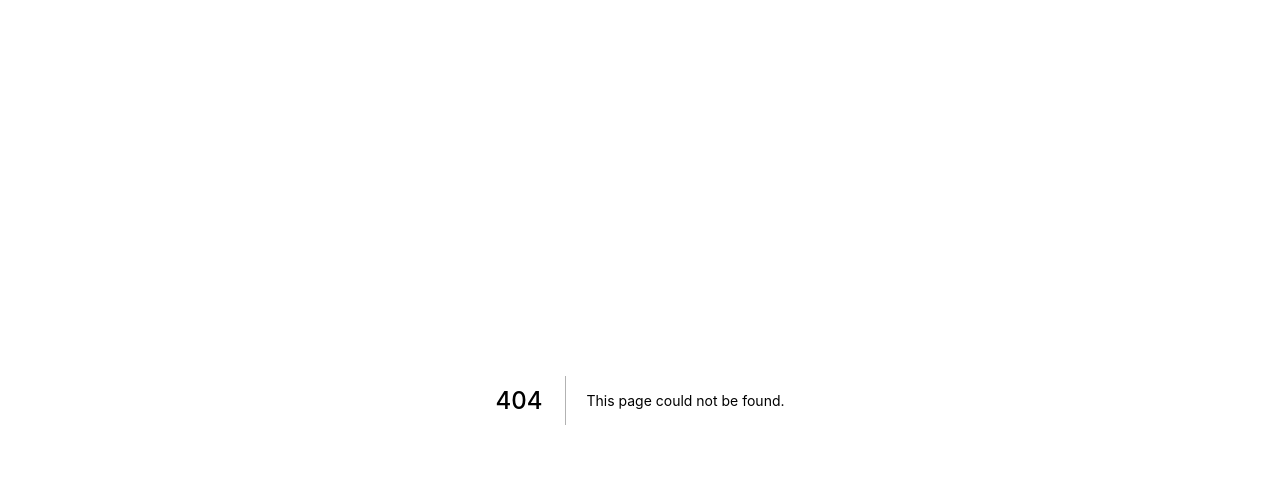
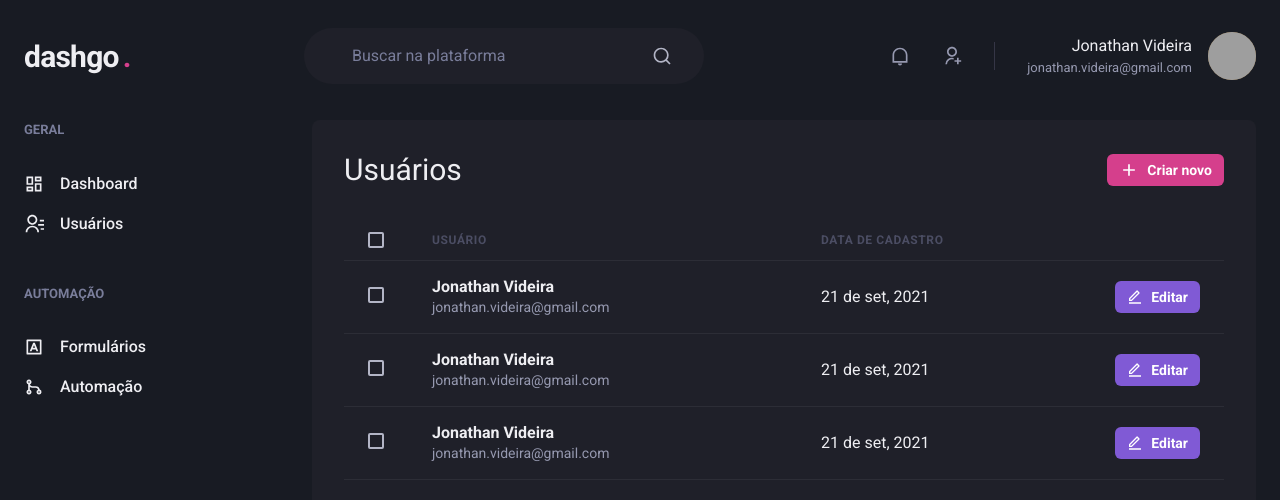
Before and after one commit to ajvideira/rocketseat-ignite-reactjs-dashgo, a Next.js app: page /users in a window 1280 px wide. Before the commit this address had no page. Shown: the top 500 px of the page. Built offline with nearby package versions, Linux system fonts and the light colour scheme; grey boxes are pictures that could not be loaded.

Commit message:
Creating Users page

```diff
--- /dev/null
+++ b/src/pages/users/index.tsx
@@ -0,0 +1,141 @@
+import {
+  Box,
+  Button,
+  Checkbox,
+  Flex,
+  Heading,
+  Icon,
+  Table,
+  Tbody,
+  Td,
+  Text,
+  Th,
+  Thead,
+  Tr,
+} from "@chakra-ui/react";
+import { RiAddLine, RiEditLine } from "react-icons/ri";
+import { Header } from "../../components/Header";
+import { Sidebar } from "../../components/Sidebar";
+
+export default function UsersPage() {
+  return (
+    <Flex h="100vh" direction="column">
+      <Header />
+      <Flex w="100%" maxW={1480} mx="auto" my="6" px="6">
+        <Sidebar />
+        <Box flex="1" borderRadius={8} bg="gray.800" p="8">
+          <Flex mb="8" justify="space-between" align="center">
+            <Heading size="lg" fontWeight="normal">
+              Usuários
+            </Heading>
+            <Button
+              as="a"
+              size="sm"
+              fontSize="sm"
+              colorScheme="pink"
+              leftIcon={<Icon as={RiAddLine} fontSize="20" />}
+              display="flex"
+              alignItems="center"
+              justifyContent="center"
+            >
+              Criar novo
+            </Button>
+          </Flex>
+
+          <Table colorScheme="whiteAlpha">
+            <Thead>
+              <Tr>
+                <Th px="6" color="gray.300" w="8">
+                  <Checkbox colorScheme="pink" />
+                </Th>
+                <Th>Usuário</Th>
+                <Th>Data de cadastro</Th>
+                <Th w="8"></Th>
+              </Tr>
+            </Thead>
+            <Tbody>
+              <Tr>
+                <Td px="6">
+                  <Checkbox colorScheme="pink" />
+                </Td>
+                <Td>
+                  <Box>
+                    <Text fontWeight="bold">Jonathan Videira</Text>
+                    <Text fontSize="sm" color="gray.300">
+                      jonathan.videira@gmail.com
+                    </Text>
+                  </Box>
+                </Td>
+                <Td>21 de set, 2021</Td>
+                <Td>
+                  <Button
+                    as="a"
+                    size="sm"
+                    fontSize="sm"
+                    colorScheme="purple"
+                    leftIcon={<Icon as={RiEditLine} fontSize="16" />}
+                    display="flex"
+                    alignItems="center"
+                    justifyContent="center"
+                  >
+                    Editar
+                  </Button>
+                </Td>
+              </Tr>
+              <Tr>
+                <Td px="6">
+                  <Checkbox colorScheme="pink" />
+                </Td>
+                <Td>
+                  <Box>
+                    <Text fontWeight="bold">Jonathan Videira</Text>
+                    <Text fontSize="sm" color="gray.300">
+                      jonathan.videira@gmail.com
+                    </Text>
+                  </Box>
+                </Td>
+                <Td>21 de set, 2021</Td>
+                <Td>
+                  <Button
+                    as="a"
+                    size="sm"
+                    fontSize="sm"
+                    colorScheme="purple"
+                    leftIcon={<Icon as={RiEditLine} fontSize="16" />}
+                  >
+                    Editar
+                  </Button>
+                </Td>
+              </Tr>
+              <Tr>
+                <Td px="6">
+                  <Checkbox colorScheme="pink" />
+                </Td>
+                <Td>
+                  <Box>
+                    <Text fontWeight="bold">Jonathan Videira</Text>
+                    <Text fontSize="sm" color="gray.300">
+                      jonathan.videira@gmail.com
+                    </Text>
+                  </Box>
+                </Td>
+                <Td>21 de set, 2021</Td>
+                <Td>
+                  <Button
+                    as="a"
+                    size="sm"
+                    fontSize="sm"
+                    colorScheme="purple"
+                    leftIcon={<Icon as={RiEditLine} fontSize="16" />}
+                  >
+                    Editar
+                  </Button>
+                </Td>
+              </Tr>
+            </Tbody>
+          </Table>
+        </Box>
+      </Flex>
+    </Flex>
+  );
+}
```
